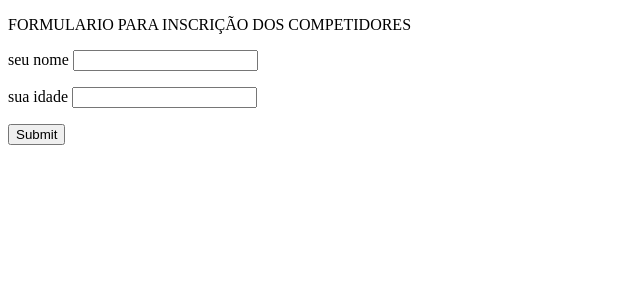
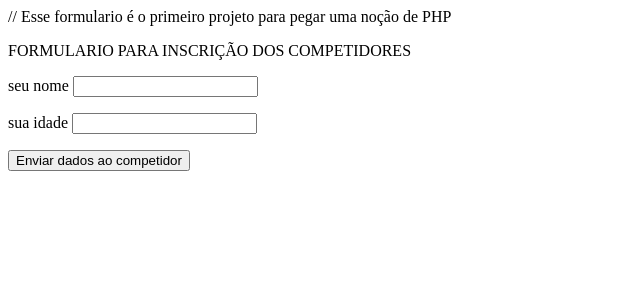
Before and after one commit to pedrohemmel/formulario, a PHP site: page / in a window 1280 px wide. Shown: the top 300 px of the page, without its empty margins (0-640 px from the left). Run offline with PHP 8.4, Linux system fonts and the light colour scheme.

Commit message:
Update index.php

```diff
--- a/index.php
+++ b/index.php
@@ -1,5 +1,6 @@
 <!DOCTYPE html>
 <html>
+  // Esse formulario é o primeiro projeto para pegar uma noção de PHP
   <head>
     <meta charset="utf-8">
     <meta name="viewport" content="width=device-width">
@@ -9,11 +10,10 @@
   </head>
   <body>
     <p>FORMULARIO PARA INSCRIÇÃO DOS COMPETIDORES</p>
-
     <form action="script.php" method="post">
       <p> seu nome <input type="text" name="nome" /></p>
       <p> sua idade <input type="text" name="idade" /></p>
-      <p><input type="submit" /></p>
+      <p><input type="submit" value="Enviar dados ao competidor" /></p>
     </form>
   </body>
 </html>
```
